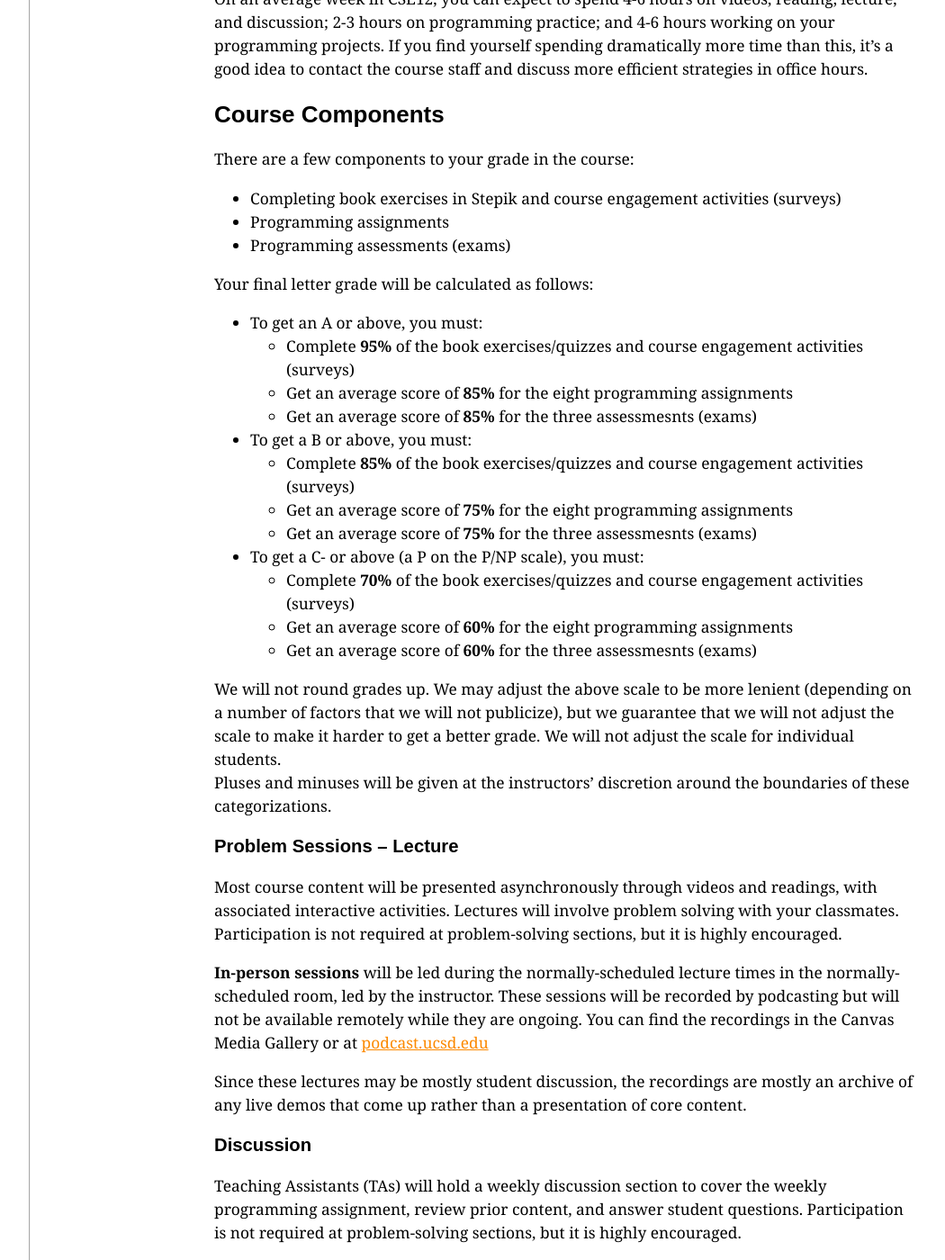
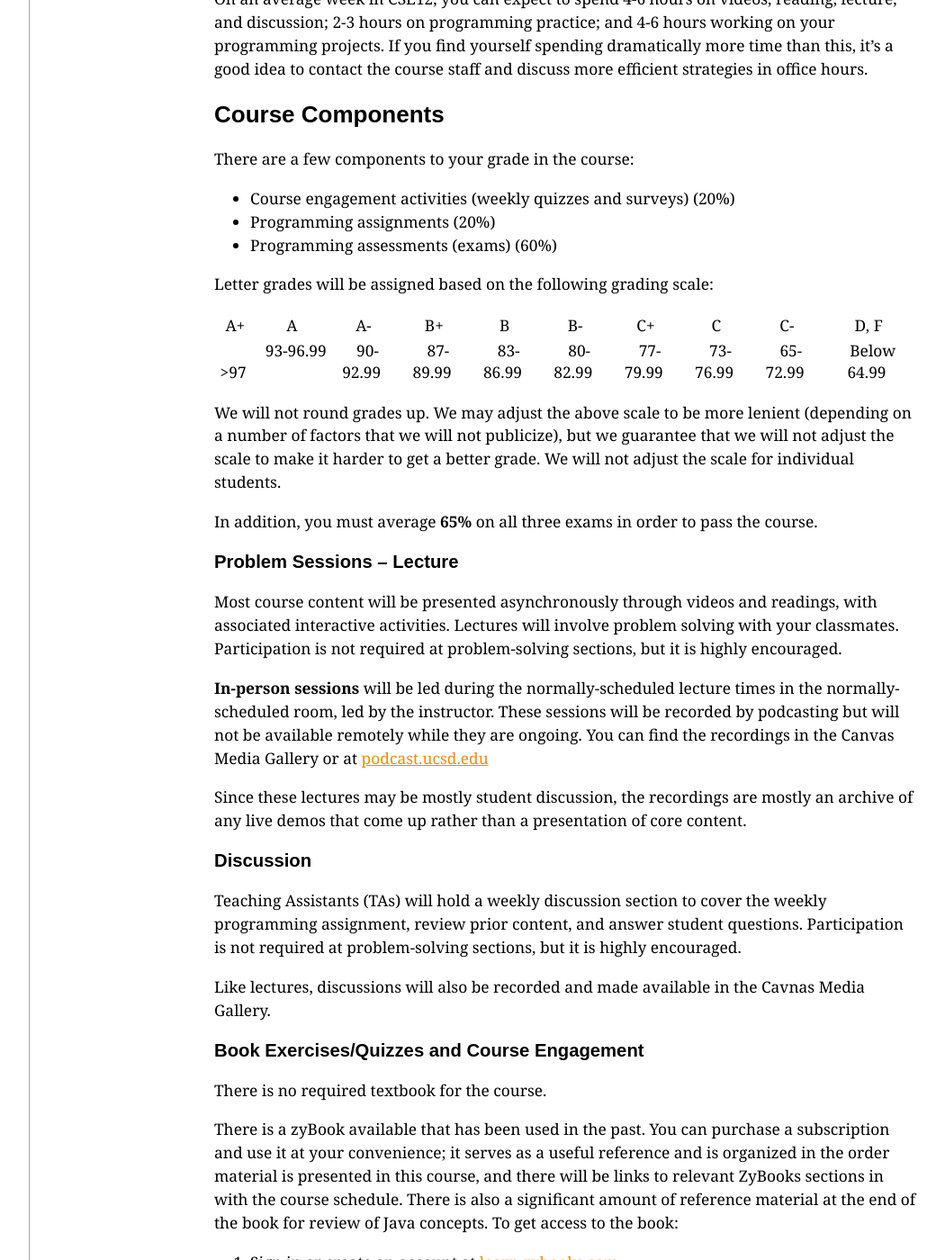
Before and after one commit to memelissa/ucsd-cse12-sp22.github.io, a Jekyll site: the page built from syllabus.md, in a window 1280 px wide and 1400 px high, scrolled down 481 px. Shown: the whole window at 90% size, without its empty margins (56-1106 px from the left). Built offline with Jekyll 4.4.1, drawn with Linux system fonts in a browser that asks for light colours; some of the changed text lies outside the part shown.

Commit message:
Update syllabus.md

```diff
--- a/syllabus.md
+++ b/syllabus.md
@@ -33,33 +33,47 @@ and discuss more efficient strategies in office hours.
 
 There are a few components to your grade in the course:
 
-- Completing book exercises in Stepik and course engagement activities (surveys)
-- Programming assignments
-- Programming assessments (exams)
+- Course engagement activities (weekly quizzes and surveys) (20%)
+- Programming assignments (20%)
+- Programming assessments (exams) (60%)
 
-Your final letter grade will be calculated as follows:
+Letter grades will be assigned based on the following grading scale:
 
-- To get an A or above, you must:
-  - Complete **95%** of the book exercises/quizzes and course engagement activities (surveys)
-  - Get an average score of **85%** for the eight programming assignments
-  - Get an average score of **85%** for the three assessmesnts (exams)
-
-- To get a B or above, you must:
-  - Complete **85%** of the book exercises/quizzes and course engagement activities (surveys)
-  - Get an average score of **75%** for the eight programming assignments
-  - Get an average score of **75%** for the three assessmesnts (exams)
-
-- To get a C- or above (a P on the P/NP scale), you must:
-  - Complete **70%** of the book exercises/quizzes and course engagement activities (surveys)
-  - Get an average score of **60%** for the eight programming assignments
-  - Get an average score of **60%** for the three assessmesnts (exams)
+<table class="table table-striped">
+<tbody>
+<tr align="center" padding="10">
+<td>A+</td>
+<td>A</td>
+<td>A-</td>
+<td>B+</td>
+<td>B</td>
+<td>B-</td>
+<td>C+</td>
+<td>C</td>
+<td>C-</td>
+<td>D, F</td>
+</tr>
+<tr align="center">
+<td>&nbsp; >97&nbsp; </td>
+<td>&nbsp; 93-96.99 &nbsp; </td>
+<td>&nbsp; 90-92.99&nbsp; </td>
+<td>&nbsp; 87-89.99&nbsp; </td>
+<td>&nbsp; 83-86.99&nbsp; </td>
+<td>&nbsp; 80-82.99&nbsp; </td>
+<td>&nbsp; 77-79.99&nbsp; </td>
+<td>&nbsp; 73-76.99&nbsp; </td>
+<td>&nbsp; 65-72.99&nbsp; </td>
+<td>&nbsp; Below 64.99&nbsp; </td>
+</tr>
+</tbody>
+</table>
 
 We will not round grades up. We may adjust the above scale to be more lenient
 (depending on a number of factors that we will not publicize), but we guarantee
 that we will not adjust the scale to make it harder to get a better grade.
 We will not adjust the scale for individual students.
-Pluses and minuses will be given at the instructors'
-discretion around the boundaries of these categorizations.
+
+In addition, you must average **65%** on all three exams in order to pass the course.
 
 <h3>Problem Sessions – Lecture</h3>
 
@@ -80,12 +94,39 @@ an archive of any live demos that come up rather than a presentation of core con
 
 Teaching Assistants (TAs) will hold a weekly discussion section to cover the weekly
 programming assignment, review prior content, and answer student questions.
- Participation is not required at problem-solving sections, but it is highly encouraged.
+Participation is not required at problem-solving sections, but it is highly encouraged.
 
 Like lectures, discussions will also be recorded and made available in the
 Cavnas Media Gallery.
 
 ### Book Exercises/Quizzes and Course Engagement
+
+There is no required textbook for the course.
+
+There is a zyBook available that has been used in the past. You can purchase a subscription and use it at your convenience; it serves as a useful reference and is organized in the order material is presented in this course, and there will be links to relevant ZyBooks sections in with the course schedule. There is also a significant amount of reference material at the end of the book for review of Java concepts. To get access to the book:
+
+1. Sign in or create an account at <a href="http://learn.zybooks.com">learn.zybooks.com</a>
+2. Enter zyBook code: UCSDCSE12MirandaSpring2022
+3. Subscribe
+
+If you cannot afford the book or have questions about using your financial aid, please see this page: <a  target="_blank" href="https://zybooks.zendesk.com/hc/en-us/articles/360007439574-Can-I-pay-using-my-financial-aid-">https://zybooks.zendesk.com/hc/en-us/articles/360007439574-Can-I-pay-using-my-financial-aid-</a>
+
+We may use other on-line resources during the quarter that may be required
+reading or activities. These will all be free and linked from the schedule.
+
+<a href="https://docs.oracle.com/javase/15/" target="_blank">The
+documentation for the Java language</a>, while not required reading, will be
+linked to from some assignments and is always a useful reference while
+programming. We will be using Java version **15** for the programming
+assignments in this course, which is available at <a href="https://www.oracle.com/java/technologies/javase-jdk15-downloads.html">Oracle's web site</a>.
+
+weekly quizzes
+
+
+
+
+
+
 
 Along with each lecture will come some required pre-lecture work. Most often
 this will be reading and activities from our [Stepik
@@ -103,6 +144,10 @@ After this time, no late submissions will be accepted, for any reason.
 
 To ensure you get credit for the Stepik exercises, you must fill out this [form](https://forms.gle/oupi3xifMT6zxTKE6)
 by Friday of Week 2. Starting in Week 3, we will strive to post Stepik grades to Canvas every week.
+
+
+
+
 
 <a id="p:programming"></a>
 <h3>Programming</h3>
@@ -151,12 +196,11 @@ For example:
 
 - On the three in-quarter exams you score 75, 0, and 95 (you miss the second). On
 the final exam you score 80, 75, and 0 on the three parts. Your assessment scores
-are 95, 75, 80, sufficient for a B, but not an A.
+are 95, 75, 80.
 - On the three in-quarter exams you score 95, 93, and 90. You skip the final so
-your scores are 0, 0, 0. Your assessment scores are 95, 93, 90, sufficient for an
-A.
+your scores are 0, 0, 0. Your assessment scores are 95, 93, 90.
 - On the three in-quarter exams you score 75, 55, and 60. On the final you score 95,
-90, 94. Your assessment scores are 95, 90, 94, sufficient for an A.
+90, 94. Your assessment scores are 95, 90, 94.
 
 This grading policy also forms the missed exam policy – if you miss an
 in-quarter exam, you can make up that credit on the final. If you miss the
```
